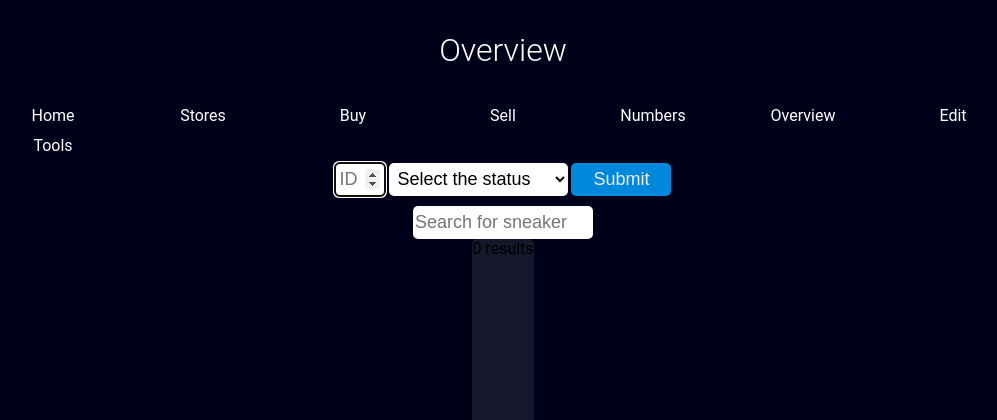
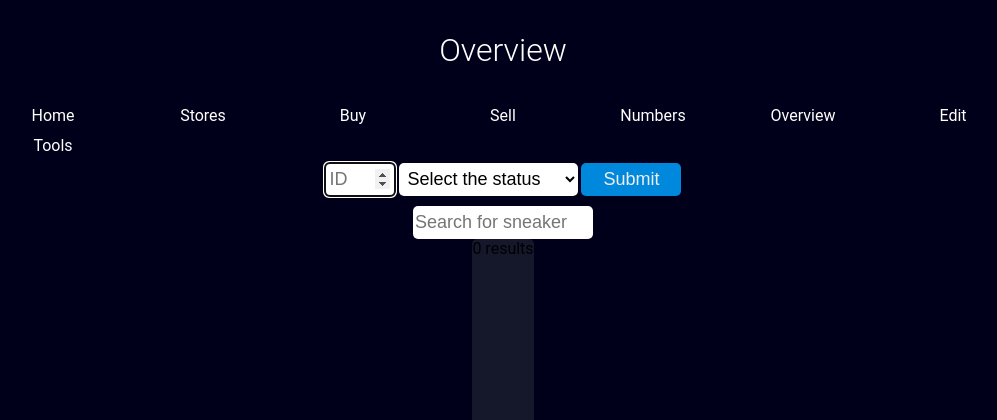
Before and after one commit to mxbrk/sneaker-tracking, a PHP site: page /overview/overview.php in a window 1280 px wide. Shown: the top 420 px of the page, without its empty margins (137-1134 px from the left). Run offline with PHP 8.4, Linux system fonts and the light colour scheme; data that the repository does not hold is empty.

Commit message:
closed #51

```diff
--- a/overview/overview.php
+++ b/overview/overview.php
@@ -1,6 +1,5 @@
 <!DOCTYPE html>
 <html lang="en" dir="ltr">
-
 <head>
     <link rel='stylesheet' media='screen' href='..\css\overview.css'>
     <meta charset="utf-8" name="viewport" content="width=device-width, initial-scale=1.0">
@@ -27,7 +26,7 @@
     </nav>
     <div>
         <form id="submitForm" action="update_progress.php" onsubmit="return approveAlert(this)" method="POST">
-            <input type="number" name="sneakerID" id="sneakerID" placeholder="ID" step="1" required autofocus />
+            <input style="width:70px" type="number" name="sneakerID" id="sneakerID" placeholder="ID" step="1" required autofocus />
             <select id="select" name="status" required>
                 <option value="" disabled selected>Select the status</option>
                 <option value="delete_id">Delete ID</option>
```
